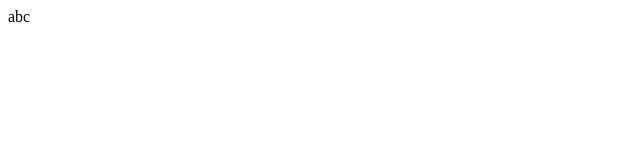
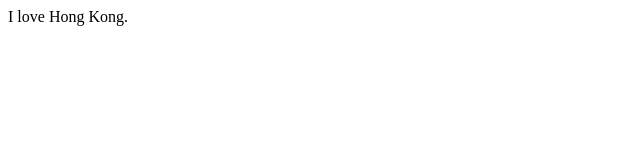
Before and after one commit to chapmannchow/chapmannchow.github.io, a plain HTML site: page index.html in a window 1280 px wide. Shown: the whole page, without its empty margins (0-640 px from the left). Drawn offline with Linux system fonts and the light colour scheme.

Commit message:
Update index.html

```diff
--- a/index.html
+++ b/index.html
@@ -1,8 +1,8 @@
 <html>
   <head>
-    <title>this is a title</title>
+    <title>I love Hong Kong</title>
   </head>
   <body>
-    abc
+    I love Hong Kong.
   </body>
 </html>
```
